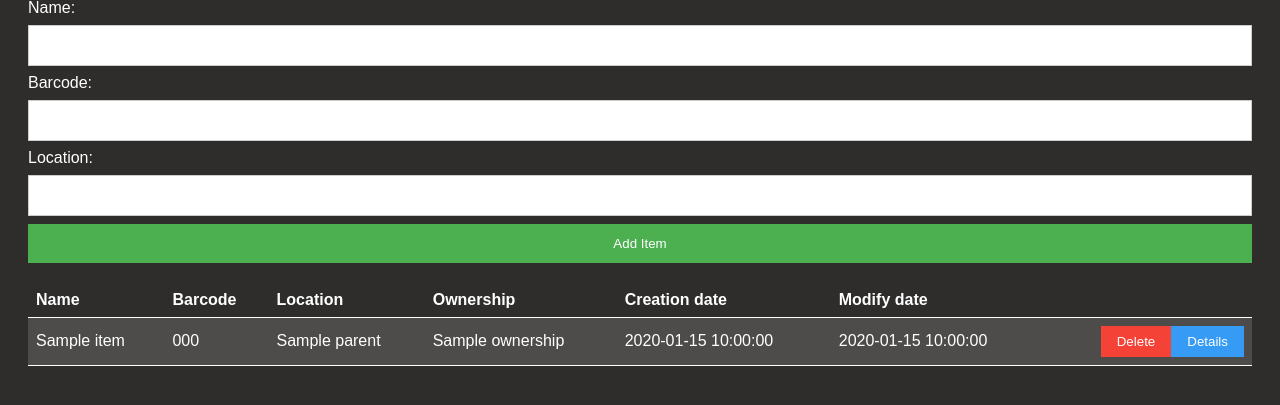
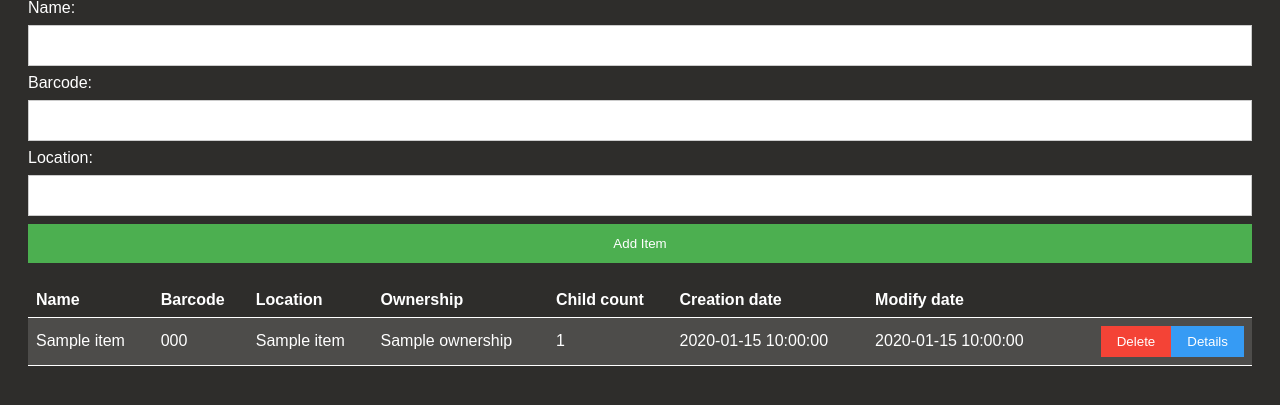
Before and after one commit to kacpi2442/Inventory, a Flask app: template templates/index.html in a window 1280 px wide. Shown: the part 81-486 px from the top of the page. Run offline with Flask 3, Linux system fonts and the light colour scheme; the template is opened without the code that fills it: most values are stand-ins (such as "Sample title", 1, 10 or a date in 2020).

Commit message:
fix: children count loading in items view

```diff
--- a/app.py
+++ b/app.py
@@ -3,11 +3,15 @@
 from flask_sqlalchemy import SQLAlchemy
 from sqlalchemy import Index
 from datetime import datetime
+import os
 import base64
 
+basedir = os.path.abspath(os.path.dirname(__file__))
+
 # Colors.
-app = Flask(__name__)
-app.config['SQLALCHEMY_DATABASE_URI'] = 'sqlite:///inventory.db'
+app = Flask(__name__, instance_relative_config=True)
+app.config['SQLALCHEMY_DATABASE_URI'] =\
+        'sqlite:///' + os.path.join(basedir, 'instance/inventory.db')
 db = SQLAlchemy(app)
 
 class Entity(db.Model):
@@ -57,11 +61,10 @@
         item.barcodes = db.session.execute(db.select(Barcode.barcode).where(Barcode.entity_id==item.id)).all()
         if item.parent:
             if db.session.get(Entity, item.parent):
-                item.parent = db.session.get(Entity, item.parent).name
+                item.parent_name = db.session.get(Entity, item.parent).name
             else:
-                item.parent = "Location does not exist"
-        # item.created = item.created.strftime('%Y-%m-%d %H:%M:%S')
-        # item.modified = item.modified.strftime('%Y-%m-%d %H:%M:%S')
+                item.parent_name = "Location does not exist"
+        item.child_count = Entity.query.where(Entity.parent==item.id).count()
         item.ownerships = db.session.query(Ownership.own, Owner.name).join(Owner).filter(Ownership.entity_id == item.id).all()
     return render_template('index.html', items=items, header=app_header)
 
@@ -85,6 +88,7 @@
         child.barcodes = ch_barcodes if ch_barcodes else None
         ch_ownerships = db.session.query(Ownership.own, Owner.name).join(Owner).filter(Ownership.entity_id == child.id).all()
         child.ownerships = ch_ownerships if ch_ownerships else None
+        child.parent_name = item.name
     # Get the image. TODO: Handle multiple images.
     image_data = db.session.execute(db.select(EntityPhoto.image).where(EntityPhoto.entity_id==item_id)).first()
     if image_data:
--- a/templates/base.html
+++ b/templates/base.html
@@ -18,6 +18,7 @@
                 <th>Barcode</th>
                 <th>Location</th> <!-- Parent, to be deleted from showing -->
                 <th>Ownership</th>
+                <th>Child count</th>
                 <th>Creation date</th>
                 <th>Modify date</th>
                 <th></th>
@@ -34,7 +35,7 @@
                     No barcode
                     {% endif %}
                 </td>
-                <td>{{ item.parent }}</td>
+                <td>{{ item.parent_name }}</td>
                 <td title="{% if item.ownerships|length > 1 %}{% for ownership in item.ownerships %}{{ ownership.name }} - {{ ownership.own }}%&#10;{% endfor %}{% endif %}">
                     {% if item.ownerships|length > 1 %}
                     Shared
@@ -44,6 +45,7 @@
                     No owner
                     {% endif %}
                 </td>
+                <td>{{ item.child_count }}</td>
                 <td>{{ item.created }}</td>
                 <td>{{ item.modified }}</td>
                 <td>
```
Also changed, not shown: 1 other file.
